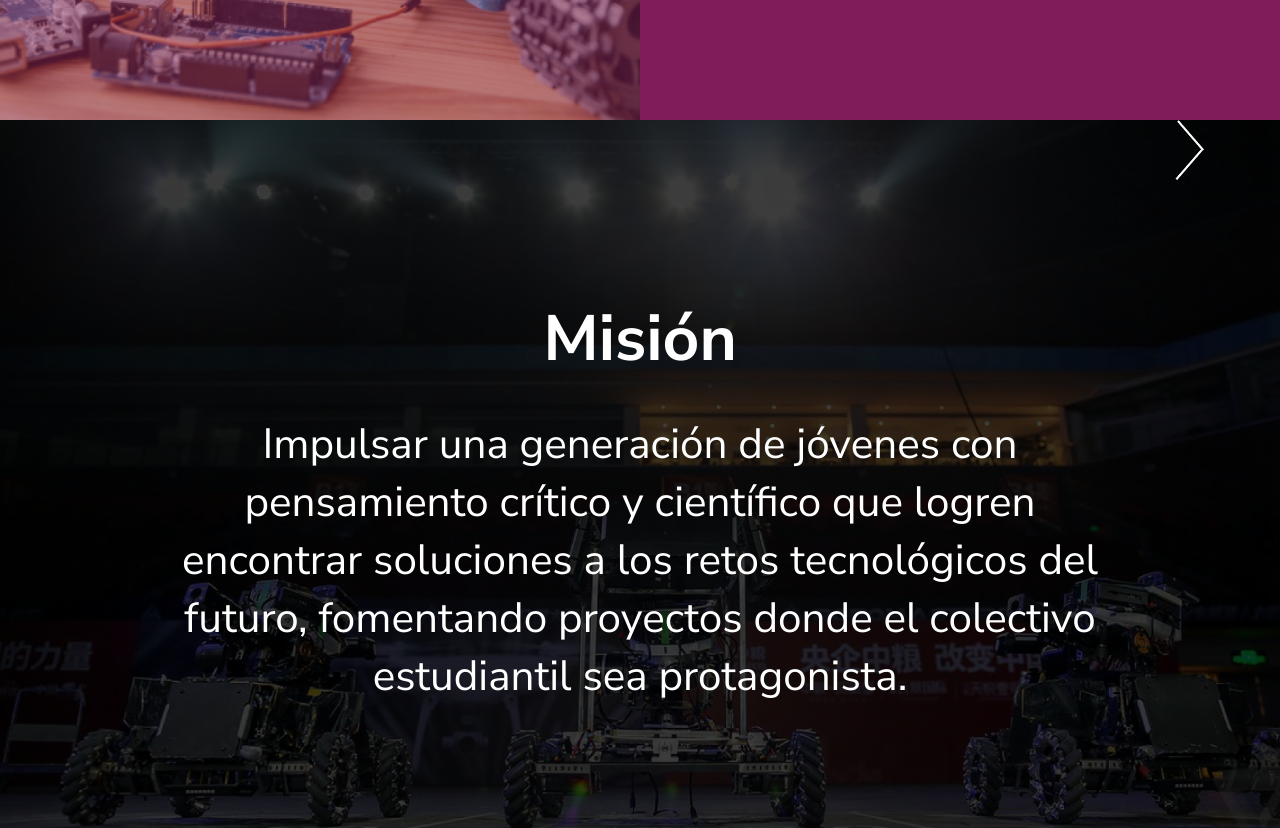
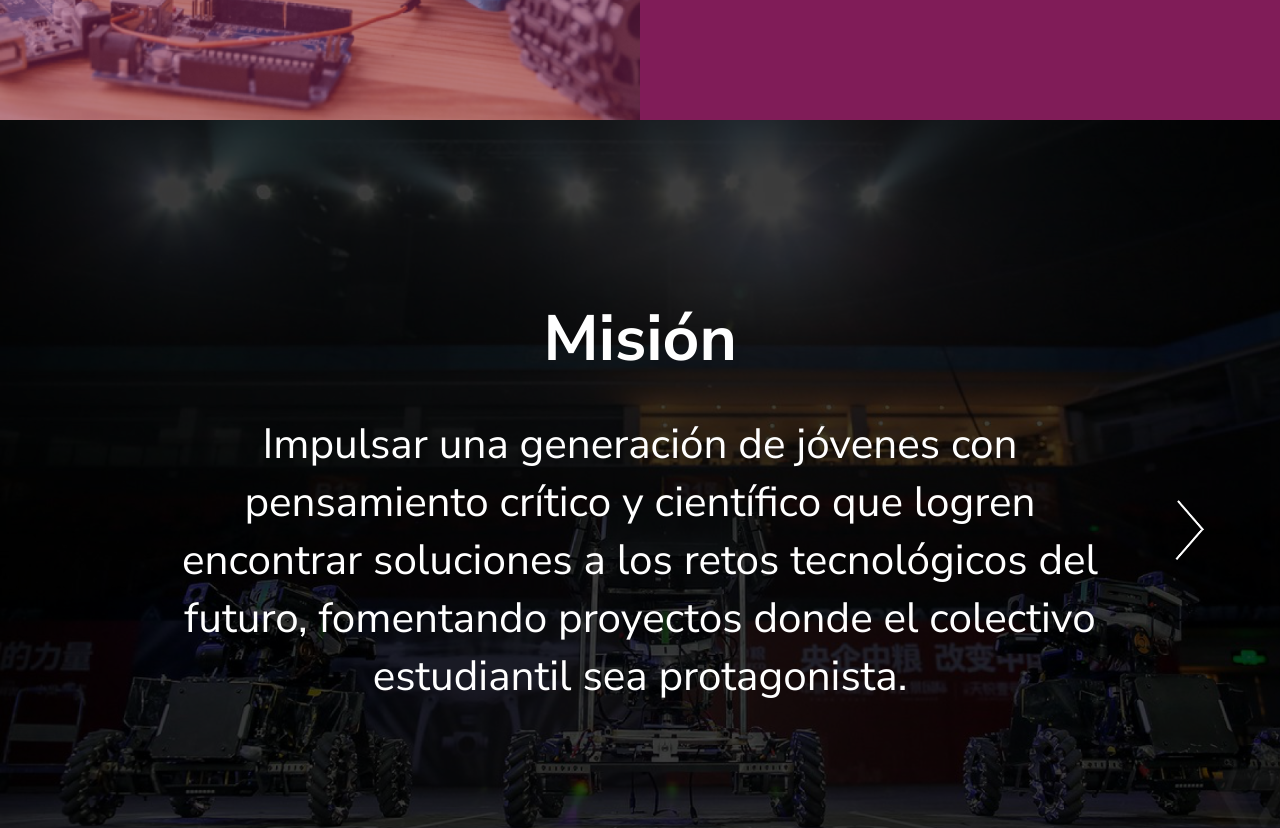
Before and after one commit to OwlTech-GDA/OwltechGDL, a React (Vite) app: page / in a window 1280 px wide. Shown: the part 680-1508 px from the top of the page. Built offline with nearby package versions, Linux system fonts and the light colour scheme.

Commit message:
fixed error from previous commit

```diff
--- a/src/components/MisionVision/MisionVision.css
+++ b/src/components/MisionVision/MisionVision.css
@@ -53,7 +53,7 @@
   margin: 0;
   width: 2.3vw; /*30px*/
 
-  /*transform: translateY(50%);*/
+  transform: translateY(50%);
   background-size: contain;
   background-repeat: no-repeat;
   cursor: pointer;
```
